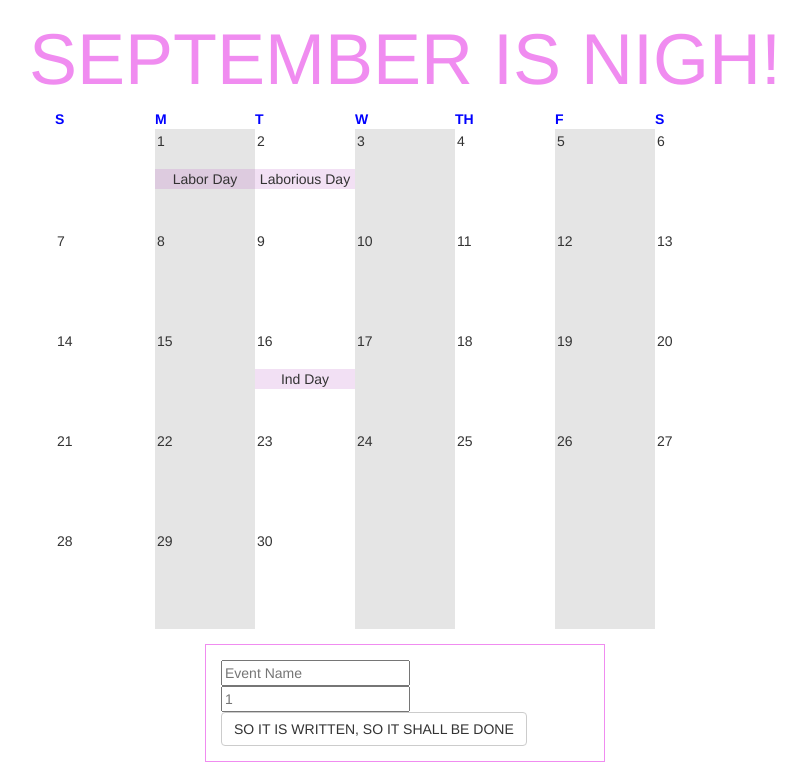
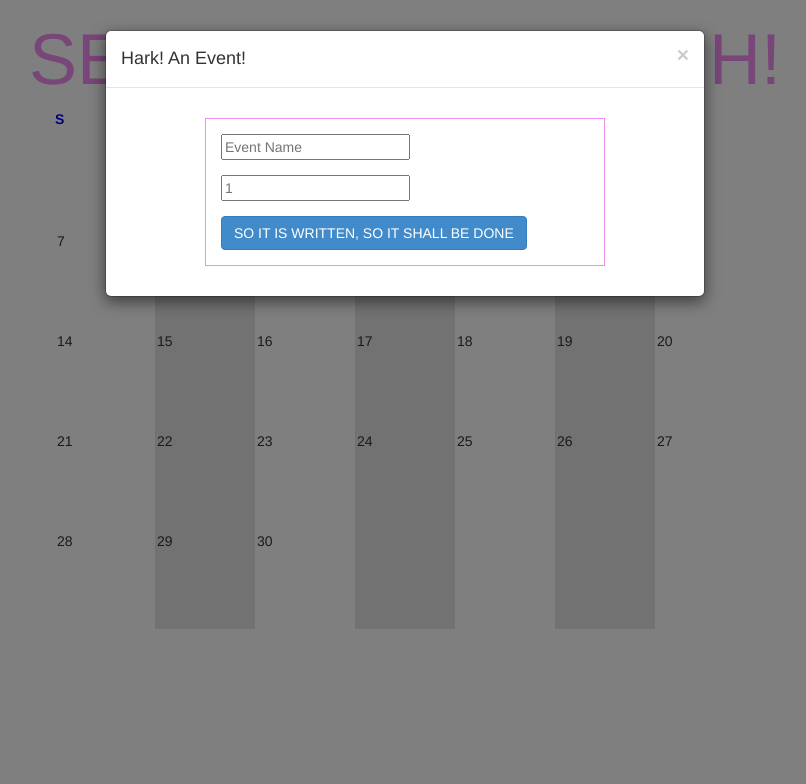
Before and after one commit to camillevilla/railsbridgeCalendar, a plain HTML site: page index.html in a window 1280 px wide. Both pictures are taken after a click on the element 340 px from the left and 179 px from the top of the page. Shown: the whole page, without its empty margins (235-1041 px from the left). Drawn offline with Linux system fonts and the light colour scheme.

Commit message:
added modal

```diff
--- a/index.html
+++ b/index.html
@@ -5,6 +5,7 @@
  <link rel="stylesheet" type="text/css" href="bootstrap/css/bootstrap.css" />
  <script src="jquery-2.1.1.js"></script>
  <script src="scripts.js"></script>
+ <script src="bootstrap/js/bootstrap.js"></script>
 </head>
 <body>
 <h1 class="title">SEPTEMBER IS NIGH!</h1>
@@ -65,7 +66,16 @@
       </tr>
     </table>
 
-    <form class="form-inline" role="form">
+<div class="modal fade" id="myModal" tabindex="-1" role="dialog" aria-labelledby="myModalLabel" aria-hidden="true">
+  <div class="modal-dialog">
+    <div class="modal-content">
+      <div class="modal-header">
+        <button type="button" class="close" data-dismiss="modal"><span aria-hidden="true">&times;</span><span class="sr-only">Close</span></button>
+        <h4 class="modal-title" id="myModalLabel">Hark! An Event! </h4>
+      </div>
+      <div class="modal-body">
+
+    <form role="form">
   <div class="form-group">
     <label class="sr-only" for="eventName">Event Name</label>
     <input type="text" name="eventName" placeholder="Event Name">
@@ -74,8 +84,14 @@
       <label class="sr-only" for="eventDay">Event Date</label>
       <input type="number" name="eventDay" placeholder="1">
   </div>
-  <button type="submit" id="submitter" class="btn btn-default">SO IT IS WRITTEN, SO IT SHALL BE DONE</button>
+  <button type="button" class="btn btn-primary">SO IT IS WRITTEN, SO IT SHALL BE DONE</button>
 </form>
+      </div>
+
+    </div>
+  </div>
+</div>
+
 
 
 
--- a/scripts.js
+++ b/scripts.js
@@ -1,10 +1,6 @@
 $(document).ready(function(){
 
 var days = [
-{
-    name: 'Ind Day',
-    day: 16
-},
 {
     name: 'Labor Day',
     day: 1
@@ -40,6 +36,8 @@ console.log(day);
    $($('td')[offset + (day -1)]).append('<span class="event">' + name + '</span>');
 }
 
+
+
 var btn = $('#submitter');
 btn.on('click', function(evt){
    evt.preventDefault();
@@ -48,20 +46,21 @@ btn.on('click', function(evt){
    var day = $('[name="eventDay"]').val();
 
    insertEvent(name,day)
+   $('#myModal').modal('hide');
 });
 
-$.each(days, function (index,date){
-    insertEvent(date.name, date.day);
-})
+$.each(days, function (index,dateObj){
+    insertEvent(dateObj.name, dateObj.day);
+});
 
 
 
 $('td').on('click', function (e) {
     console.log(e);
-
     var day = $(e.target).children('.date').text();
     console.log(day);
     $('[name="eventDay"]').val(day);
+    $('#myModal').modal('show');
 
 });
 
```
